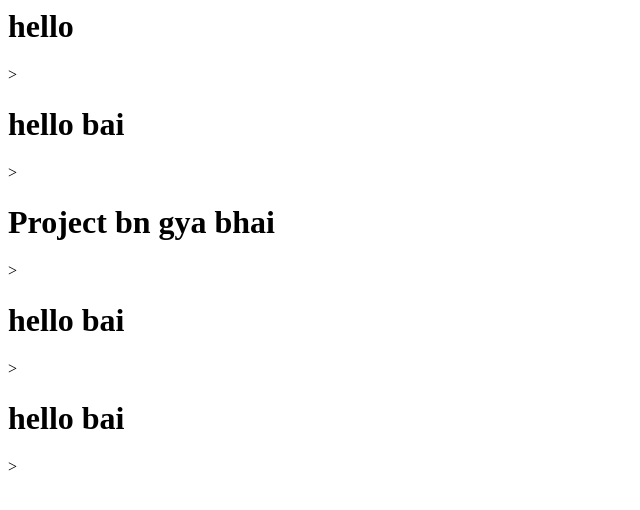
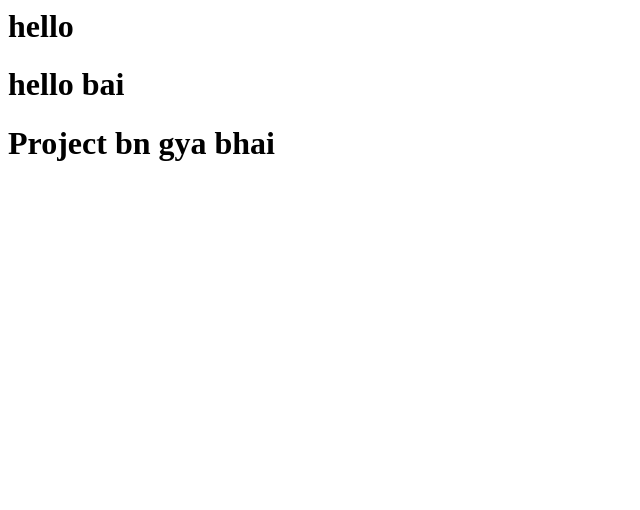
Before and after one commit to Pushkar-Gameti/jenkins, a plain HTML site: page index.html in a window 1280 px wide. Shown: the whole page, without its empty margins (0-640 px from the left). Drawn offline with Linux system fonts and the light colour scheme.

Commit message:
Update index.html

```diff
--- a/index.html
+++ b/index.html
@@ -1,7 +1,5 @@
-<h1>hello</h1>>
+<h1>hello</h1>
 
-<h1>hello bai</h1>>
+<h1>hello bai</h1>
 
-<h1>Project bn gya bhai</h1>>
-<h1>hello bai</h1>>
-<h1>hello bai</h1>>
+<h1>Project bn gya bhai</h1>
```
